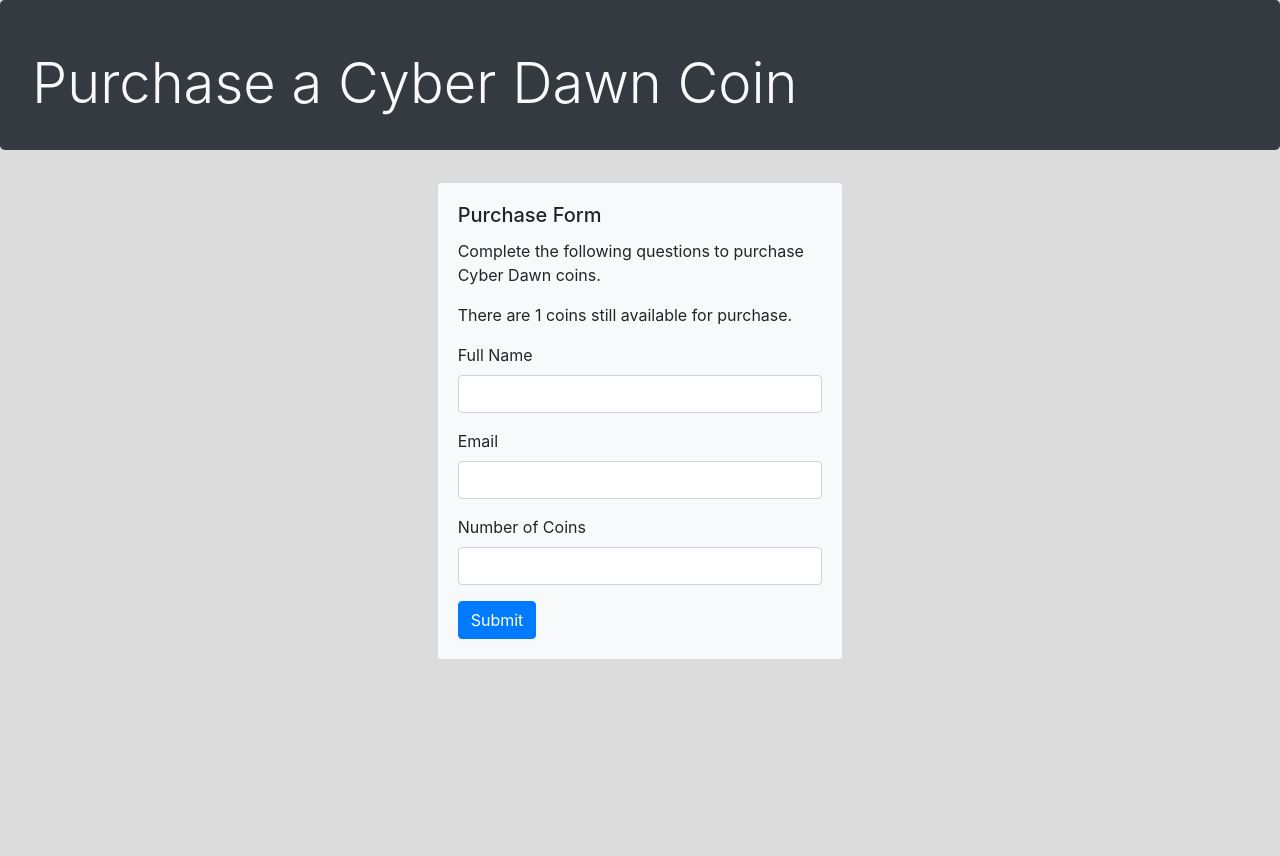
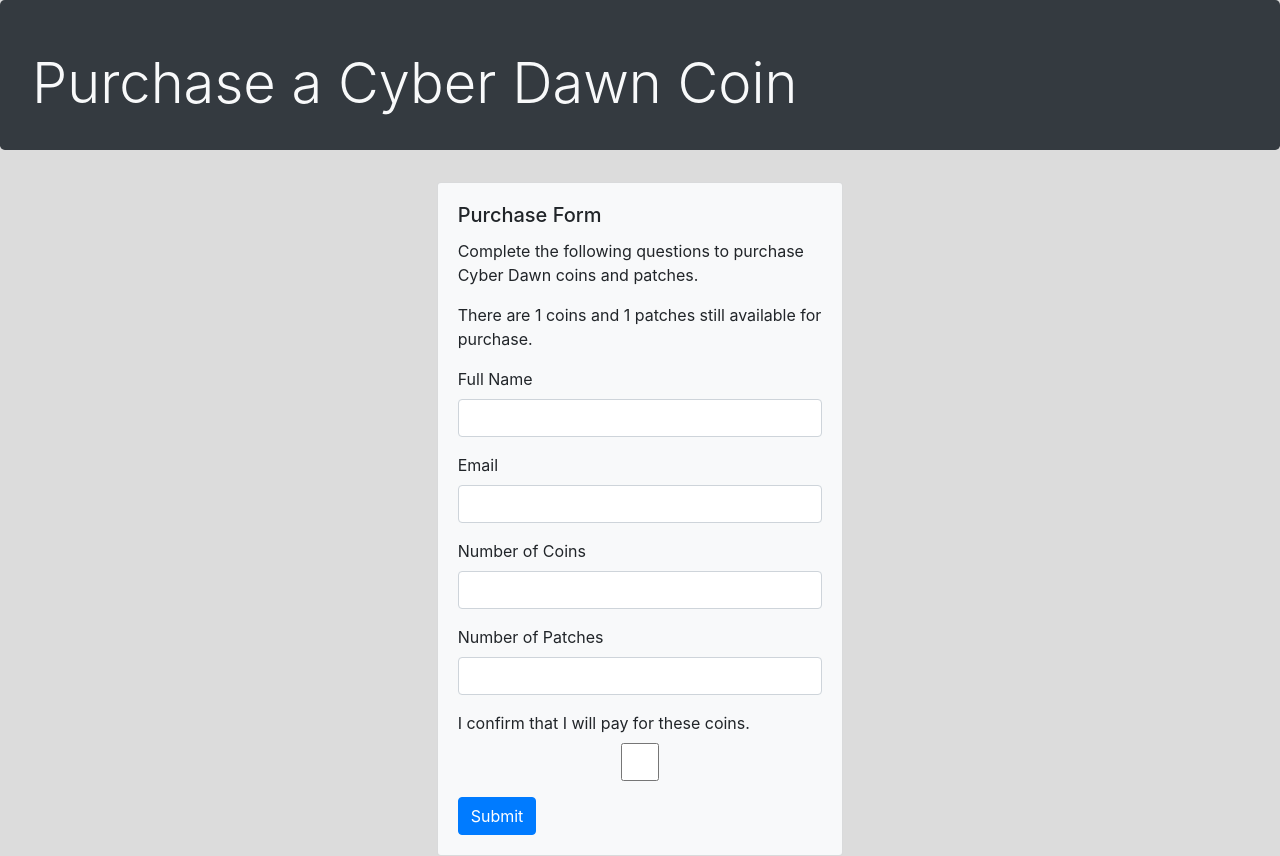
Before and after one commit to bellemanwesley/cyberdawncoins, a Django app: template coins_site/templates/form.html in a window 1280 px wide. Before the commit the page ends 659 px from the top, so only its background shows below. Run offline with Django 5.2, Linux system fonts and the light colour scheme; the template is opened without the code that fills it: most values are stand-ins (such as "Sample title", 1, 10 or a date in 2020); parts of the project's set-up code (start-up, migrations or seed data) failed here and were passed over; some libraries are stand-ins or nearby versions.

Commit message:
integrating database

```diff
--- a/coins_site/templates/form.html
+++ b/coins_site/templates/form.html
@@ -45,8 +45,8 @@
         <div class="card bg-light">
             <div class="card-body">
             <h5 class="card-title">Purchase Form</h5>
-            <p class="card-text">Complete the following questions to purchase Cyber Dawn coins.</p>
-            <p class="card-text">There are {{num_coins}} coins still available for purchase.</p>
+            <p class="card-text">Complete the following questions to purchase Cyber Dawn coins and patches.</p>
+            <p class="card-text">There are {{num_coins}} coins and {{num_patches}} patches still available for purchase.</p>
             <form action="/form" method="post">
                 <div class="form-group">
                 <label for="name">Full Name</label>
@@ -61,6 +61,16 @@
                     <label for="coins">Number of Coins</label>
                     <input type="number" class="form-control" id="coins" name="coins">
                 </div>
+                <div class="form-group">
+                    <!--number of coins you want to buy-->
+                    <label for="coins">Number of Patches</label>
+                    <input type="number" class="form-control" id="coins" name="coins">
+                </div>
+                <div class="form-group">
+                    <!--checkbox confirming that you will pay for these coins-->
+                    <label for="confirm">I confirm that I will pay for these coins.</label>
+                    <input type="checkbox" class="form-control" id="confirm" name="confirm">
+                </div>
                 {% csrf_token %}
                 <button type="submit" class="btn btn-primary">Submit</button>
             </form>
```
